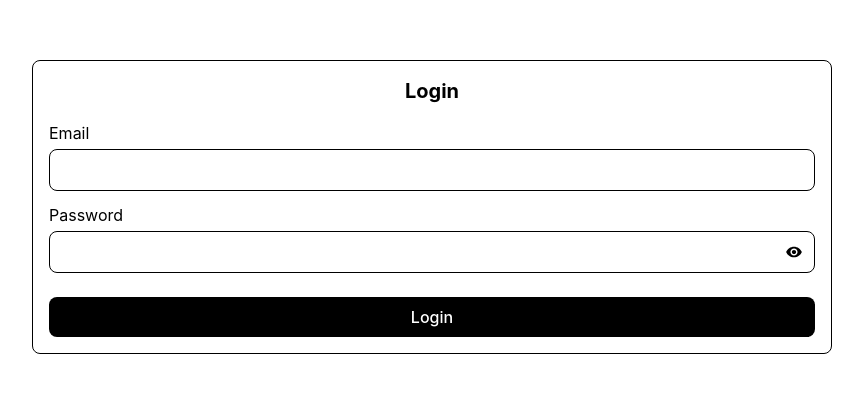
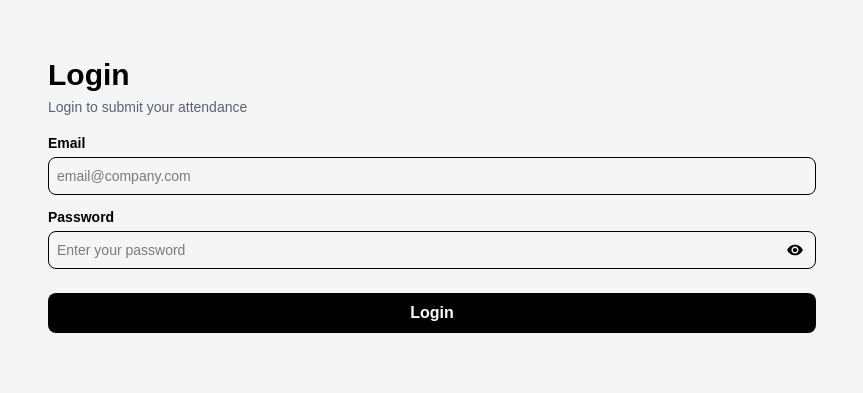
Before and after one commit to rasyadanfz/attendance-fe, a React (Vite) app in the folder attendance-app/: page /login in a window 1280 px wide. Shown: the part 205-598 px from the top of the page, without its empty margins (208-1071 px from the left). Built offline with nearby package versions, Linux system fonts and the light colour scheme; no server answers.

Commit message:
feat: adjust styling

```diff
--- a/attendance-app/package.json
+++ b/attendance-app/package.json
@@ -10,6 +10,7 @@
     "preview": "vite preview"
   },
   "dependencies": {
+    "@fontsource-variable/inter": "^5.3.0",
     "@tailwindcss/vite": "^4.3.4",
     "clsx": "^2.1.1",
     "react": "^19.3.1",
--- a/attendance-app/src/components/Button.tsx
+++ b/attendance-app/src/components/Button.tsx
@@ -33,7 +33,7 @@ function Button({
     <button
       type={type}
       disabled={disabled || loading}
-      className={cn(`rounded-lg hover:cursor-pointer font-medium transition-colors disabled:cursor-not-allowed disabled:opacity-50 ${variants[variant]} ${sizes[size]}`, className)}
+      className={cn(`text-base font-semibold rounded-lg hover:cursor-pointer transition-colors disabled:cursor-not-allowed disabled:opacity-50 ${variants[variant]} ${sizes[size]}`, className)}
       {...rest}
     >
       {children}
--- a/attendance-app/src/components/login/LoginForm.tsx
+++ b/attendance-app/src/components/login/LoginForm.tsx
@@ -30,19 +30,22 @@ function LoginForm() {
   }
 
   return (
-    <div className='flex flex-col gap-4 border rounded-lg p-4'>
-      <h1 className='text-center font-bold text-xl'>Login</h1>
+    <div className='flex flex-col gap-4 m-4'>
+      <div>
+        <h1 className='font-bold text-3xl'>Login</h1>
+        <p className='text-sm mt-1 text-[#5A6172]'>Login to submit your attendance</p>
+      </div>
       <form onSubmit={handleSubmit(onSubmit)} className='flex flex-col gap-3'>
           <div className='flex flex-col gap-1'>
-            <label htmlFor='email'>Email</label>
-            <input type='email' id='email' className='border rounded-lg p-2' {...register("email", {required: "Email is required"})}/>
+            <label htmlFor='email' className='text-sm font-semibold'>Email</label>
+            <input type='email' id='email' placeholder='email@company.com' className='border rounded-lg p-2 text-sm' {...register("email", {required: "Email is required"})}/>
             {errors.email && <small className='text-xs text-red-600'>{errors.email.message}</small>}
           </div>
 
           <div className='flex flex-col gap-1'>
-            <label htmlFor='password'>Password</label>
+            <label htmlFor='password' className='text-sm font-semibold'>Password</label>
             <div className='relative'>
-              <input type={toggleVisiblePassword ? 'text' : 'password'} id='password' className='w-full border rounded-lg p-2'
+              <input type={toggleVisiblePassword ? 'text' : 'password'} id='password' placeholder='Enter your password' className='w-full border rounded-lg p-2 text-sm'
                 {...register("password", {required: "Password is required"})}
               />
               <div className='absolute inset-y-0 pr-3 flex right-0 items-center cursor-pointer' onClick={() => setToggleVisiblePassword(p => !p)}>
--- a/attendance-app/src/index.css
+++ b/attendance-app/src/index.css
@@ -1 +1,5 @@
 @import "tailwindcss";
+
+body {
+    font-family: 'Inter Variable', sans-serif;
+}
--- a/attendance-app/src/layouts/RootLayout.tsx
+++ b/attendance-app/src/layouts/RootLayout.tsx
@@ -2,7 +2,7 @@ import { Outlet } from 'react-router'
 
 function RootLayout() {
   return (
-    <div className='h-screen m-3 flex justify-center items-center'>
+    <div className='h-screen p-3 flex justify-center items-center bg-[#F5F5F5]'>
         <Outlet />
     </div>
   )
```
Also changed, not shown: 1 other file (tests, documents, lock files or other folders).
